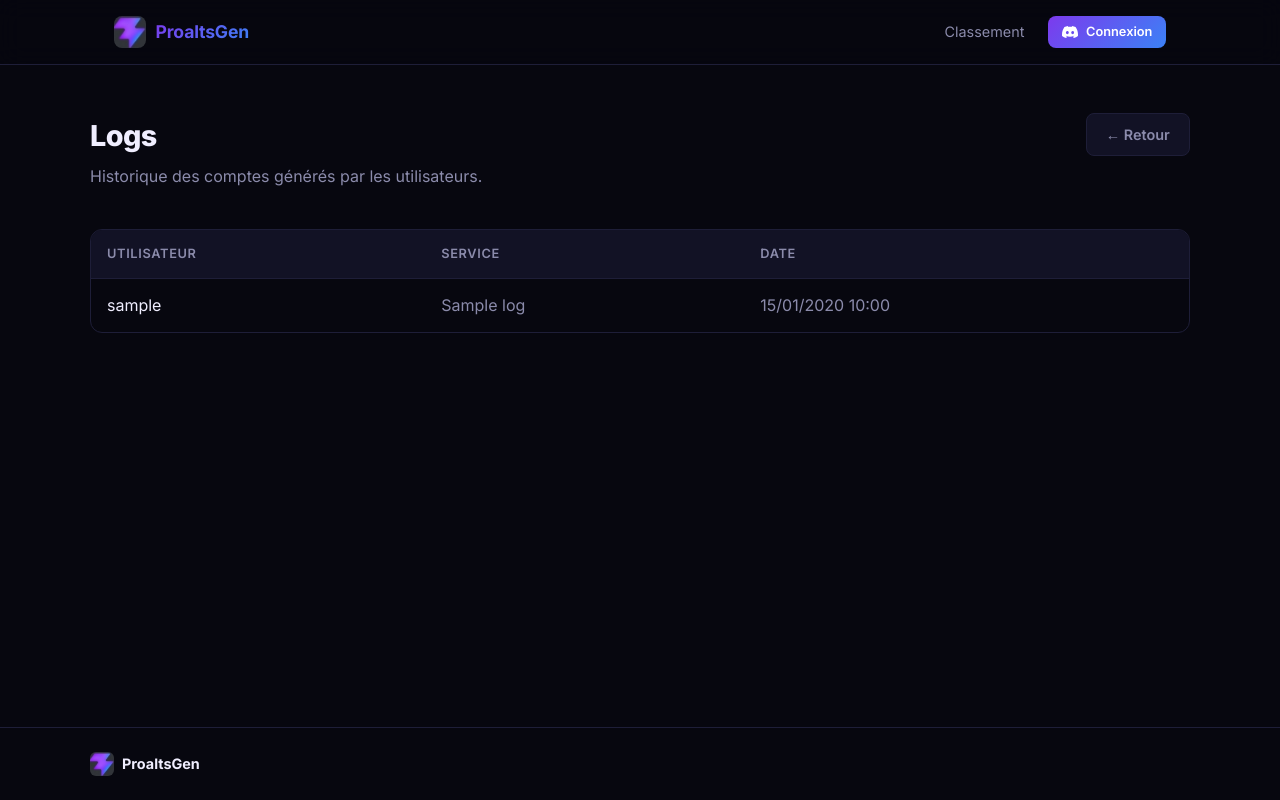
After one commit to gfg368219-droid/Sitegen, a Flask app: template templates/admin/logs.html in a window 1280 px wide. The commit adds this page. Run offline with Flask 3, Linux system fonts and the light colour scheme; the template is opened without the code that fills it: most values are stand-ins (such as "Sample title", 1, 10 or a date in 2020).

Commit message:
Add Flask application setup with dependencies and base template
Replit-Commit-Author: Agent

```diff
--- a/app.py
+++ b/app.py
@@ -622,6 +622,13 @@ def admin_dashboard():
     return render_template("admin/dashboard.html", services=svc_list)
 
 
+@app.route("/admin/logs")
+@admin_required
+def admin_logs():
+    logs = web_db.get_all_gen_history(limit=200)
+    return render_template("admin/logs.html", logs=logs)
+
+
 @app.route("/admin/services/create", methods=["GET", "POST"])
 @admin_required
 def admin_create_service():
--- a/pyproject.toml
+++ b/pyproject.toml
@@ -6,7 +6,10 @@ requires-python = ">=3.11"
 dependencies = [
     "asyncpg>=0.31.0",
     "discord-py>=2.7.1",
+    "email-validator>=2.3.0",
     "flask>=3.1.3",
+    "flask-sqlalchemy>=3.1.1",
+    "gunicorn>=26.0.0",
     "psycopg2-binary>=2.9.12",
     "python-dotenv>=1.2.2",
     "requests>=2.34.2",
--- /dev/null
+++ b/templates/admin/logs.html
@@ -0,0 +1,39 @@
+{% extends 'base.html' %}
+{% block title %}Logs — Admin — ProaltsGen{% endblock %}
+
+{% block content %}
+<div class="container section">
+  <div class="page-header">
+    <div>
+      <h1 class="page-title">Logs</h1>
+      <p class="page-sub">Historique des comptes générés par les utilisateurs.</p>
+    </div>
+    <a href="{{ url_for('admin_dashboard') }}" class="btn btn-ghost">← Retour</a>
+  </div>
+
+  {% if logs %}
+  <div class="admin-table-wrap">
+    <table class="admin-table">
+      <thead>
+        <tr>
+          <th>Utilisateur</th>
+          <th>Service</th>
+          <th>Date</th>
+        </tr>
+      </thead>
+      <tbody>
+        {% for log in logs %}
+        <tr>
+          <td>{{ log.username }}</td>
+          <td class="text-muted">{{ log.service_name or '—' }}</td>
+          <td class="text-muted">{{ log.created_at.strftime('%d/%m/%Y %H:%M') if log.created_at else '—' }}</td>
+        </tr>
+        {% endfor %}
+      </tbody>
+    </table>
+  </div>
+  {% else %}
+  <p class="text-muted">Aucune génération enregistrée pour le moment.</p>
+  {% endif %}
+</div>
+{% endblock %}
--- a/templates/base.html
+++ b/templates/base.html
@@ -30,6 +30,7 @@
         <a href="{{ url_for('leaderboard') }}" class="nav-link">Classement</a>
         {% if session.user.is_admin or session.user.is_owner %}
           <a href="{{ url_for('admin_dashboard') }}" class="nav-link nav-link--admin">Admin</a>
+          <a href="{{ url_for('admin_logs') }}" class="nav-link nav-link--admin">Logs</a>
         {% endif %}
         {% if session.user.is_owner %}
           <a href="{{ url_for('owner_dashboard') }}" class="nav-link nav-link--owner">Owner</a>
```
Also changed, not shown: web_db.py (+13 -0 lines), 1 other file.
